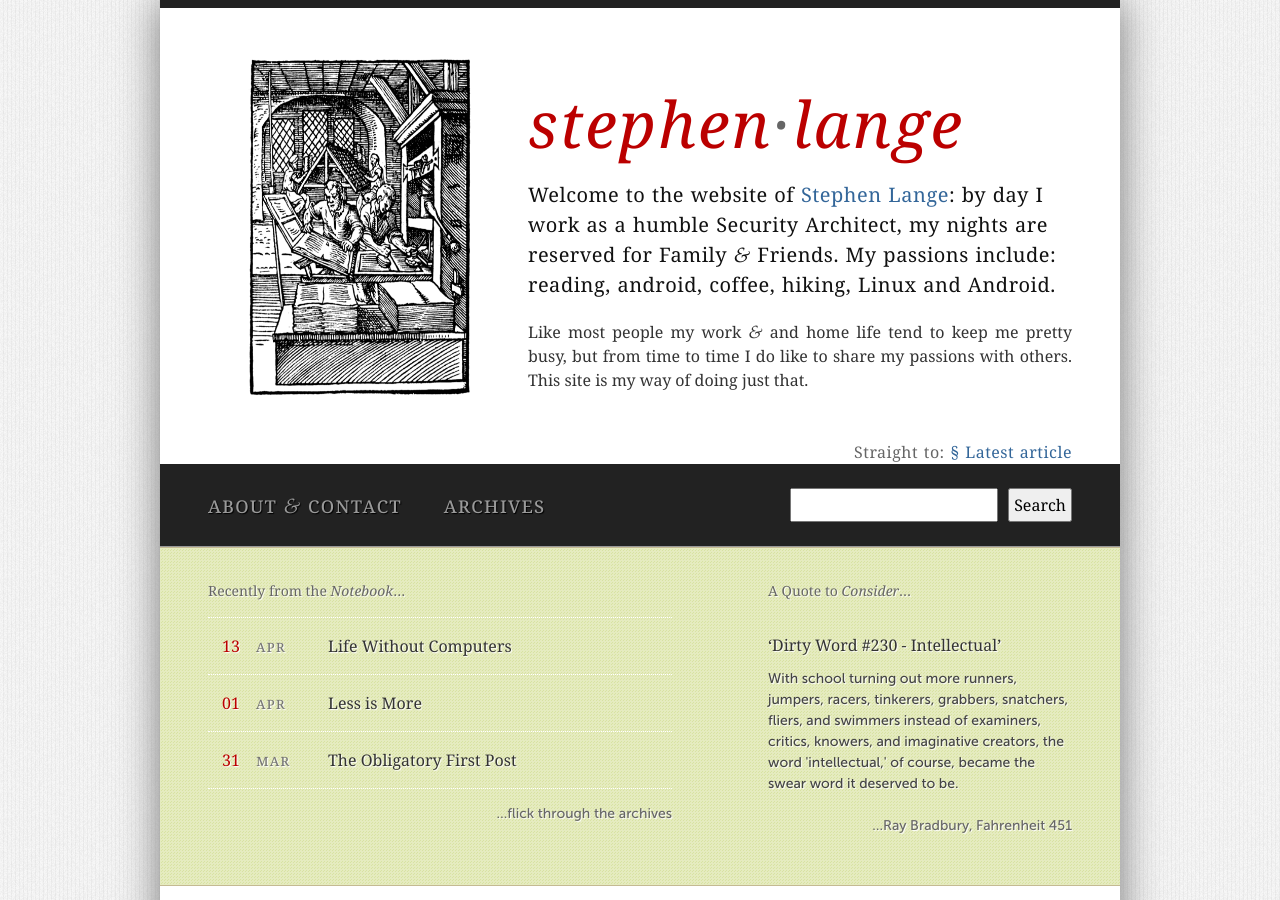
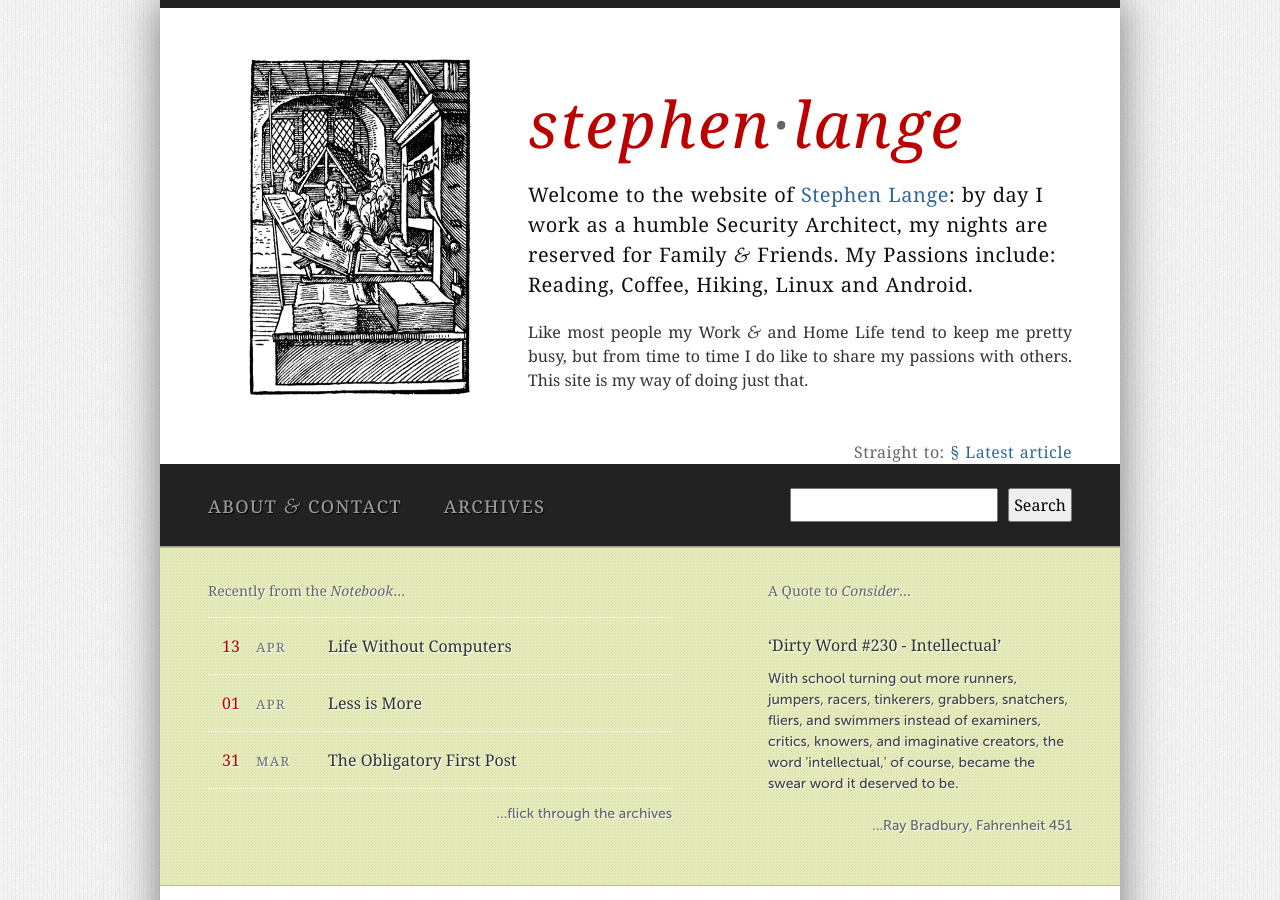
Before and after one commit to stvlange/stvlange.github.com, a Jekyll site: the page built from index.html, in a window 1280 px wide and 900 px high. Built offline with Jekyll 4.4.1, drawn with Linux system fonts in a browser that asks for light colours.

Commit message:
Update header-home.html

```diff
--- a/_includes/header-home.html
+++ b/_includes/header-home.html
@@ -8,8 +8,8 @@
 						<span class="hoverline">Stephen</span><span class="middot">&middot;</span>L<span class="hoverline">ange</span>
 					</a>
 				</h1>
-				<p class="moin">Welcome to the website of <a href="/about.html#notebook" title="About Stephen Lange &amp; contact details" tabindex="0" accesskey="A">Stephen Lange</a>: by day I work as a humble Secur&shy;ity Architect, my nights are reserved for Family <span class="amp">&amp;</span> Friends.  My passions include: reading, android, coffee, hiking, Linux and Android.</p>
-				<p>Like most people my work <span class="amp">&amp;</span> and home life tend to keep me pretty busy, but from time to time I do like to share my passions with others. This site is my way of doing just that.</p>
+				<p class="moin">Welcome to the website of <a href="/about.html#notebook" title="About Stephen Lange &amp; contact details" tabindex="0" accesskey="A">Stephen Lange</a>: by day I work as a humble Secur&shy;ity Architect, my nights are reserved for Family <span class="amp">&amp;</span> Friends.  My Passions include: Reading, Coffee, Hiking, Linux and Android.</p>
+				<p>Like most people my Work <span class="amp">&amp;</span> and Home Life tend to keep me pretty busy, but from time to time I do like to share my passions with others. This site is my way of doing just that.</p>
 			</div>
 			<div class="skip">
 				<span>Straight to: <a href="/#notebook" title="Skip straight to the latest article" tabindex="0" accesskey="L">&sect; Latest article</a></span>
```
